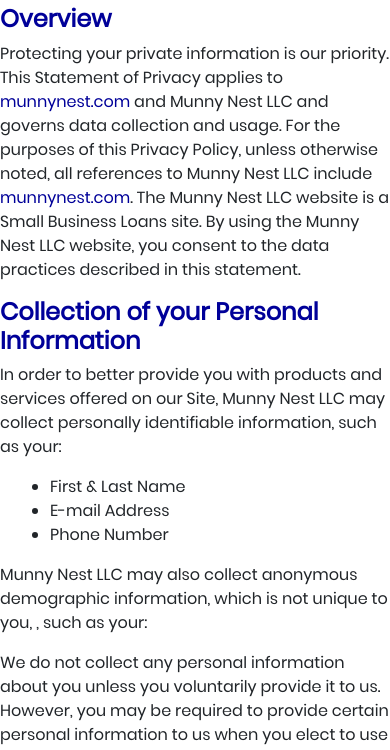
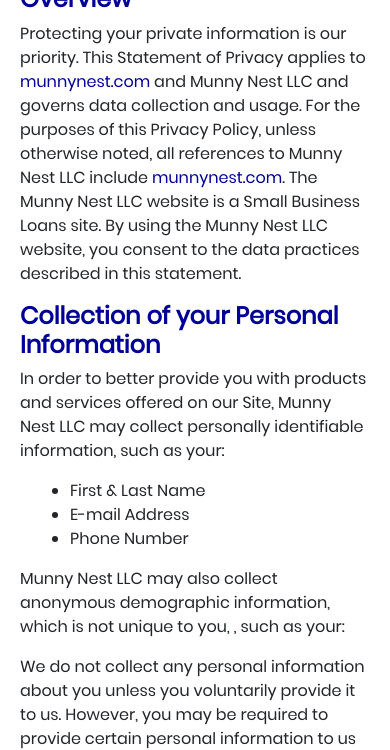
Before and after one commit to komnoor421/munnynet-site, a React app in the folder client/: page /privacy in a window 390 px wide. Shown: the part 193-943 px from the top of the page. Built offline with nearby package versions, Linux system fonts and the light colour scheme.

Commit message:
privacy policy responsiveness

```diff
--- a/client/src/components/Privacy/style.scss
+++ b/client/src/components/Privacy/style.scss
@@ -1,5 +1,8 @@
 #privatePolicyWrapper {
   padding: 40px 0;
+  @media (max-width: 576px) {
+    padding: 20px;
+  }
   .privacyTitle {
     color: #000099;
     text-decoration: underline;
```
